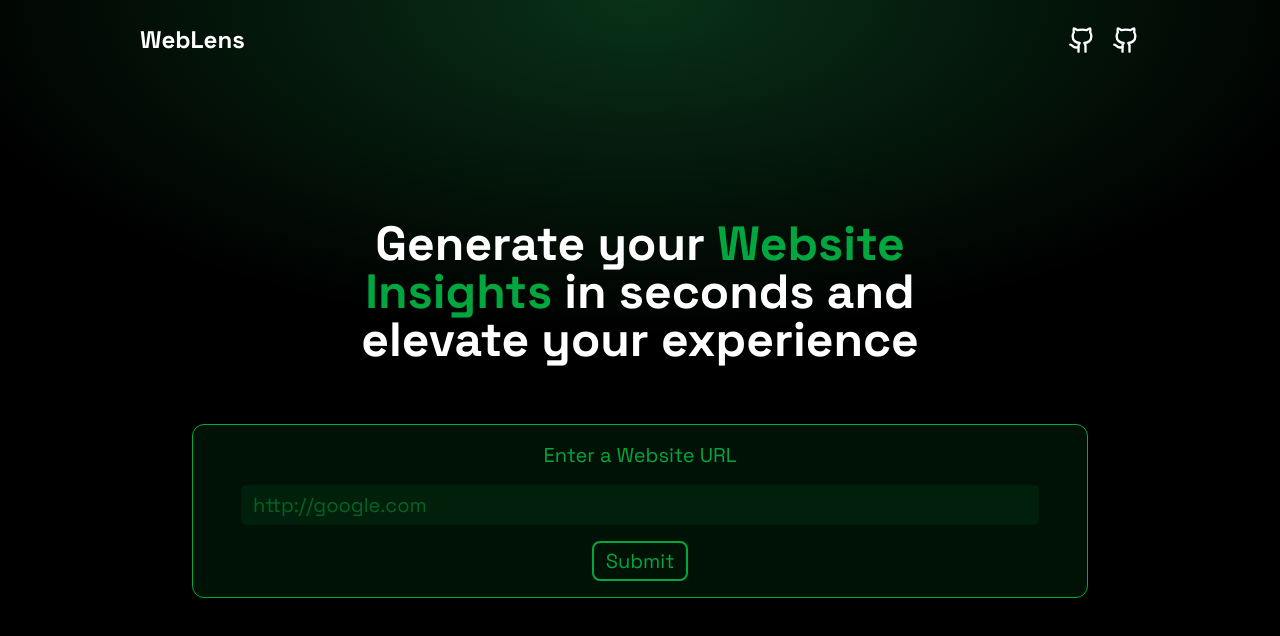
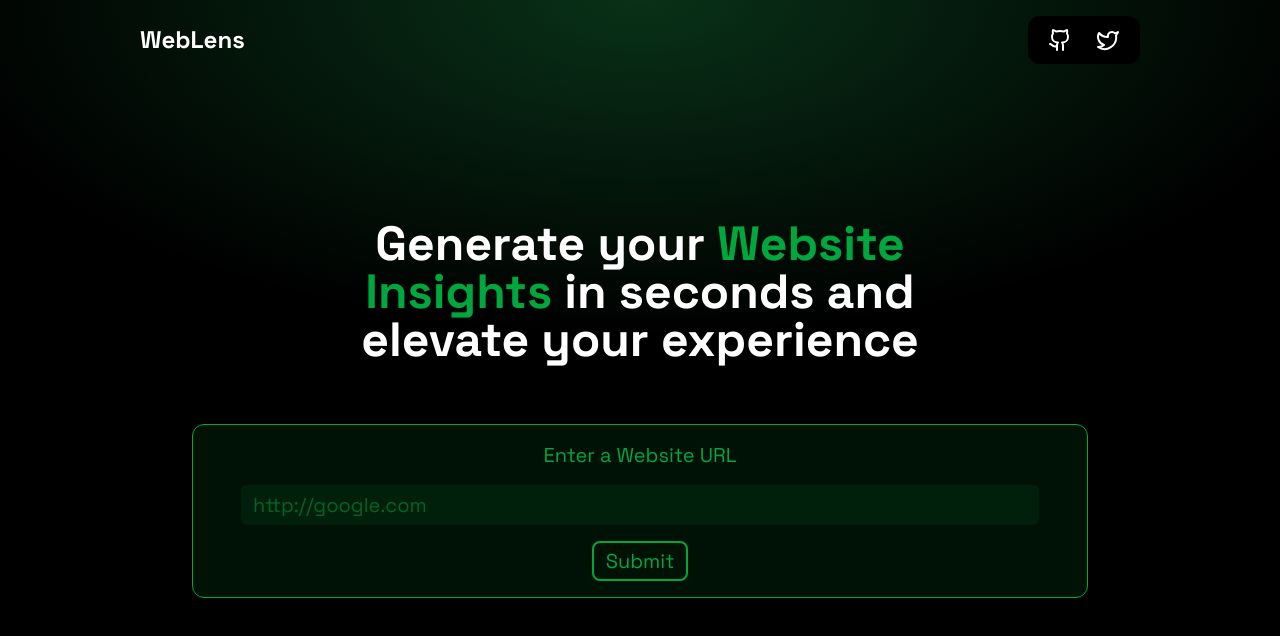
Before and after one commit to Sarthak-builds/GitRead, a React (Vite) app: page / in a window 1280 px wide. Shown: the top 636 px of the page. Built offline with nearby package versions, Linux system fonts and the light colour scheme; no server answers; a web font is replaced by a local one.

Commit message:
added more animations

```diff
--- a/src/components/Dashboard/LabVitals.jsx
+++ b/src/components/Dashboard/LabVitals.jsx
@@ -7,7 +7,7 @@ if(!data || !data.lighthouseResult) {
     return <></>;
 }
     return (
-       <div className="text-white  w-full flex flex-col px-40 py-5 h-fit flex-wrap">
+       <div className="text-white  w-full flex flex-col px-40 py-5 h-fit flex-wrap font-grotesk">
 
         <div className="flex gap-8 h-full flex-wrap">
           <ScoreCard category="Time to First Byte" scoreData={data.lighthouseResult.audits['server-response-time'].numericValue + ` ms`}
--- a/src/components/Dashboard/MertricHeading.jsx
+++ b/src/components/Dashboard/MertricHeading.jsx
@@ -1,14 +1,17 @@
 import { usePageSpeed } from "../../Services/pageSpeedStore";
 
 function MetricHeading({heading, description}) {
-const { loading } = usePageSpeed();
+const { data } = usePageSpeed();
+if (!data || !data.lighthouseResult || !data.lighthouseResult.categories) {
+    return <></>;
+  }
 
     return (
-        (loading?
+
         <div className="text-white w-fit px-40   text-lg my-10  flex flex-col gap-3 font-grotesk ">
-            <h1 className="bg-green-500/50  px-3 text-2xl tracking-wider rounded-lg w-fit font-pixel ">{heading}</h1>
+            <h1 className="bg-green-500/50  px-3 text-2xl rounded-lg w-fit ">{heading}</h1>
             <p className="text-md ">{description}</p>
-        </div>:null)
+        </div>
     )
 }
 
--- a/src/components/Display.jsx
+++ b/src/components/Display.jsx
@@ -3,12 +3,13 @@ import Screenshot from "./Dashboard/screenshot";
 import ScoreBoard from "./Dashboard/ScoreBoard";
 import WebVitals from "./Dashboard/WebVitals";
 import LabVitals from "./Dashboard/LabVitals";
+import {motion} from 'motion/react'
 function Display() {
 
 
 
     return (
-        <>
+       <>
          <MetricHeading heading="Overall Health Scorecard" description=" The 'Overall Health Scorecard' serves as the executive summary of your website's performance and quality. It provides an immediate, high-level overview, allowing developers and stakeholders to grasp the general health of the page at a single glance without diving into granular details."></MetricHeading>
      <Screenshot></Screenshot>
      <ScoreBoard></ScoreBoard>
--- a/src/components/Hero.jsx
+++ b/src/components/Hero.jsx
@@ -4,7 +4,7 @@ function Hero() {
 
 
     return (
-        <motion.div className="w-full h-fit px-70  py-15  flex justify-center items-center text-5xl text-white text-center font-grotesk font-bold opacity-0" transition={{delay:0.5, duration:1}} whileInView={{opacity:1}}>
+        <motion.div className="w-full h-fit px-70  py-15  flex justify-center items-center text-5xl text-white text-center font-grotesk font-bold opacity-0" transition={{delay:0.3, duration:0.5}} whileInView={{opacity:1}}>
            <h1>Generate your <span className="text-green-600">Website Insights</span> in seconds and elevate your experience</h1>
         </motion.div>
     )
--- a/src/components/InputBox.jsx
+++ b/src/components/InputBox.jsx
@@ -32,7 +32,7 @@ const handleInputChange= (e) => {
           }
         }, [data, loading, error]);
     return (
-        <motion.form onSubmit={handleSubmit} className="w-full flex justify-center items-center opacity-0" transition={{delay:0.5, duration:1}} whileInView={{opacity:1}}>
+        <motion.form onSubmit={handleSubmit} className="w-full flex justify-center items-center opacity-0" transition={{delay:0.3, duration:0.5}} whileInView={{opacity:1}}>
 
         <div className="w-4xl border-1 h-fit rounded-xl text-green-600 flex flex-col px-12 py-4 justify-center items-center gap-4 text-xl mb-20 font-grotesk bg-green-600/10" >
             <label htmlFor="input" className="">Enter a Website URL</label>
--- a/src/components/Navbar.jsx
+++ b/src/components/Navbar.jsx
@@ -1,5 +1,5 @@
 import React from "react";
-import { Github } from 'lucide-react';
+import { Github, Twitter } from 'lucide-react';
 
 function Navbar() {
 
@@ -7,9 +7,9 @@ function Navbar() {
     return (
         <div className="h-15 w-full  px-35 py-10 mb-20 flex justify-between items-center text-xl text-white font-grotesk">
           <div className="text-2xl font-bold">WebLens</div>
-          <div className="flex gap-4">
-            <Github color="white" size={28}/>
-            <Github color="white" size={28}/>
+          <div className="flex gap-4 bg-black px-4 py-2 rounded-xl">
+            <Github color="white" size={32} className="hover:bg-green-600 p-1 rounded-lg"/>
+            <Twitter color="white" size={32} className="hover:bg-green-600 p-1 rounded-lg"/>
           </div>
         </div>
     )
```
